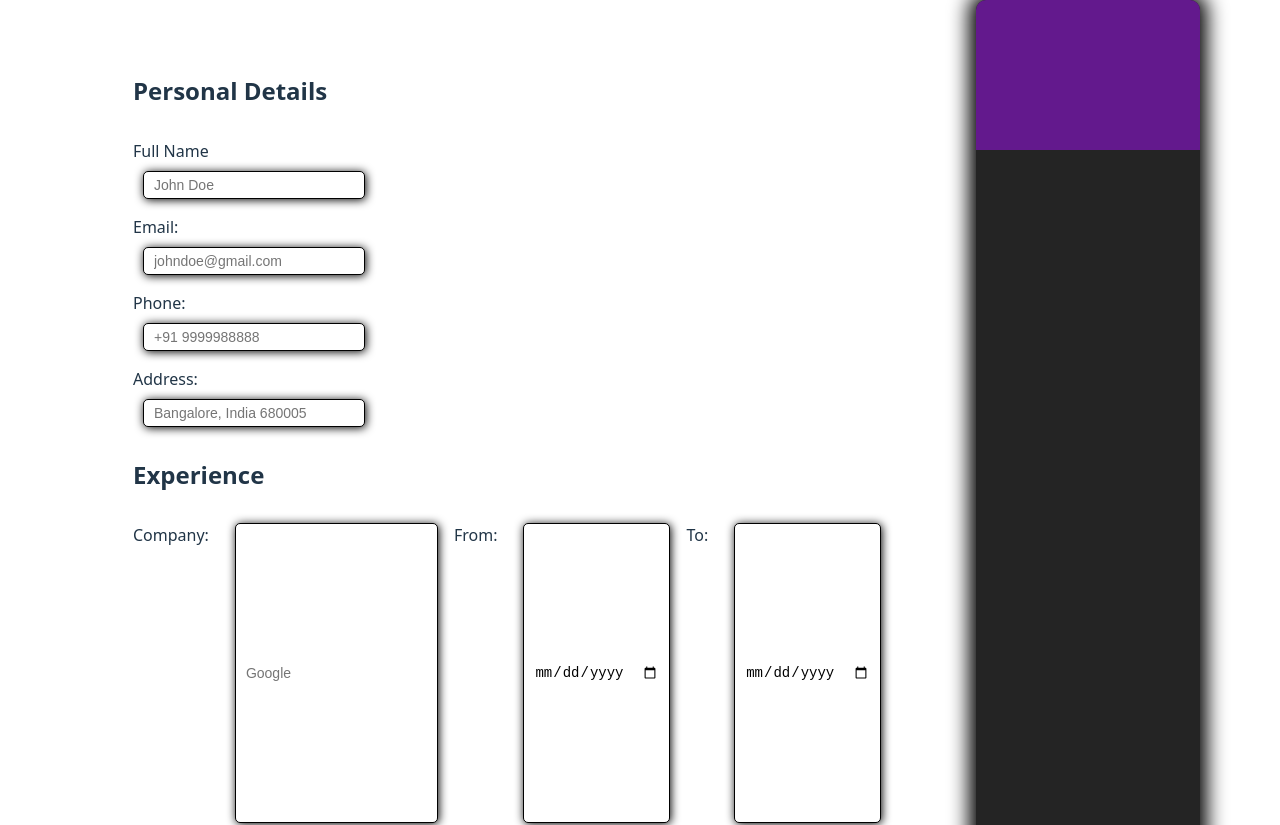
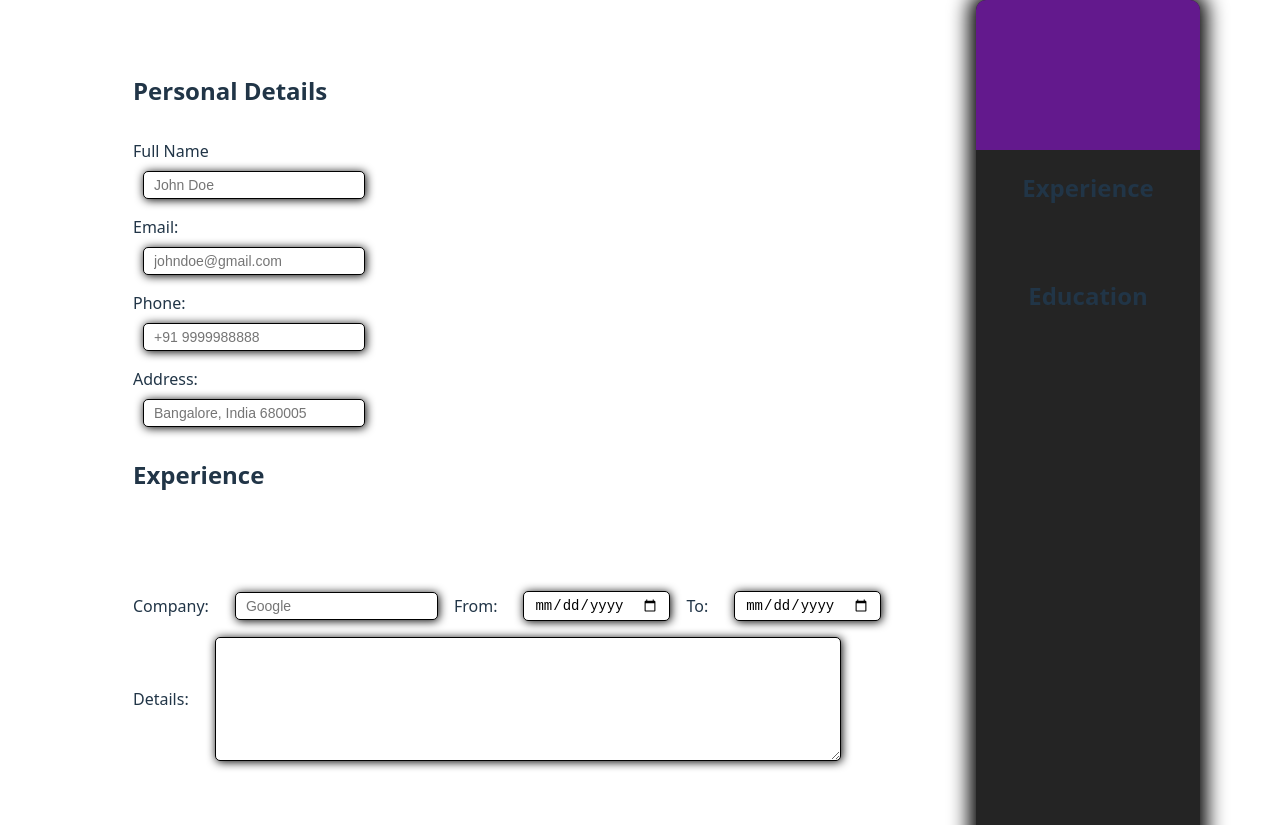
Before and after one commit to anuvind10/CV-Application, a React (Vite) app: page / in a window 1280 px wide. Shown: the top 825 px of the page. Built offline with nearby package versions, Linux system fonts and the light colour scheme.

Commit message:
add a details section for experience

```diff
--- a/src/App.jsx
+++ b/src/App.jsx
@@ -41,7 +41,7 @@ function App() {
   });
 
   const [experiences, setExperiences] = useState([
-    { id: Date.now() + Math.random(), name: "", from: "", to: "" },
+    { id: Date.now() + Math.random(), name: "", from: "", to: "", details: "" },
   ]);
 
   const [educations, setEducations] = useState([
@@ -90,7 +90,10 @@ function App() {
       </div>
       <div className="CV-preview">
         <CVHeader personalInfo={personalInfo}></CVHeader>
-        <CVContent></CVContent>
+        <CVContent
+          experiences={experiences}
+          educations={educations}
+        ></CVContent>
       </div>
     </>
   );
--- a/src/components/CVContent.jsx
+++ b/src/components/CVContent.jsx
@@ -1,5 +1,29 @@
-function CVContent() {
-  return <div className="CV-content"></div>;
+function CVContent({ experiences, educations }) {
+  return (
+    <div className="CV-content">
+      <h2>Experience</h2>
+      <div className="experience-preview">
+        {experiences.map((exp) => (
+          <div key={exp.id}>
+            <p>{exp.name}</p>
+            <p>{exp.from}</p>
+            <p>{exp.to}</p>
+            <p>{exp.details}</p>
+          </div>
+        ))}
+      </div>
+      <h2>Education</h2>
+      <div className="education-preview">
+        {educations.map((edu) => (
+          <div key={edu.id}>
+            <p>{edu.name}</p>
+            <p>{edu.from}</p>
+            <p>{edu.to}</p>
+          </div>
+        ))}
+      </div>
+    </div>
+  );
 }
 
 export default CVContent;
--- a/src/components/Experience.jsx
+++ b/src/components/Experience.jsx
@@ -5,7 +5,13 @@ function Experience({ experiences, setExperiences }) {
   function addExperience() {
     setExperiences((prev) => [
       ...prev,
-      { id: Date.now() + Math.random(), name: "", from: "", to: "" },
+      {
+        id: Date.now() + Math.random(),
+        name: "",
+        from: "",
+        to: "",
+        details: "",
+      },
     ]);
   }
 
@@ -22,7 +28,9 @@ function Experience({ experiences, setExperiences }) {
   return (
     <>
       {experiences.map((exp) => (
-        <div key={exp.id} className="experience-info">
+        <div key={exp.id} className="exp-container">
+          <div className="experience-info">
+            <div className="exp-basic">
               <label htmlFor={`company-${exp.id}`}>Company:</label>
               <input
                 type="text"
@@ -55,12 +63,28 @@ function Experience({ experiences, setExperiences }) {
                   updateExperiece(exp.id, "to", e.target.value);
                 }}
               />
+            </div>
+            <div className="exp-details">
+              <label htmlFor={`details-${exp.id}`}>Details:</label>
+              <textarea
+                id={`details-${exp.id}`}
+                rows="7"
+                cols="70"
+                value={exp.details}
+                onChange={(e) => {
+                  updateExperiece(exp.id, "details", e.target.value);
+                }}
+              ></textarea>
+            </div>
+          </div>
+          <div>
             <img
               src={removeIcon}
               alt="remove experience"
               className="remove-icon"
               onClick={() => removeExperience(exp.id)}
             />
+          </div>
         </div>
       ))}
       <button onClick={addExperience} className="addBtn">
--- a/src/styles/App.css
+++ b/src/styles/App.css
@@ -54,7 +54,8 @@ section > div {
   max-width: 200px;
 }
 
-input {
+input,
+textarea {
   font-size: 14px;
   margin-left: 10px;
   border: 1px solid black;
@@ -63,11 +64,26 @@ input {
   box-shadow: 1px 1px 10px 0px black;
 }
 
-.experience-info,
+.exp-container,
 .school-info {
   display: flex;
+  align-items: center;
   gap: 1rem;
 }
+
+.experience-info {
+  display: flex;
+  flex-direction: column;
+  gap: 1rem;
+}
+
+.exp-basic,
+.exp-details {
+  display: flex;
+  gap: 1rem;
+  align-items: center;
+}
+
 .date {
   max-width: 140px;
 }
@@ -82,7 +98,7 @@ input {
   transition: opacity 100ms ease-in;
 }
 
-.experience-info:hover,
+.exp-container:hover,
 .school-info:hover {
   .remove-icon {
     opacity: 1;
@@ -144,7 +160,24 @@ button:focus-visible {
 
 .CV-content {
   height: 100%;
-  /* background-color: rgb(100, 100, 100); */
+  display: flex;
+  flex-direction: column;
+  align-items: center;
+
+  > div {
+    width: 100%;
+  }
+}
+
+.experience-preview {
+  display: flex;
+  flex-direction: column;
+  > div {
+    display: flex;
+    align-items: center;
+    justify-content: center;
+    gap: 1em;
+  }
 }
 
 .contact-info {
```
Lines whose indentation alone changed are shown as unchanged.
